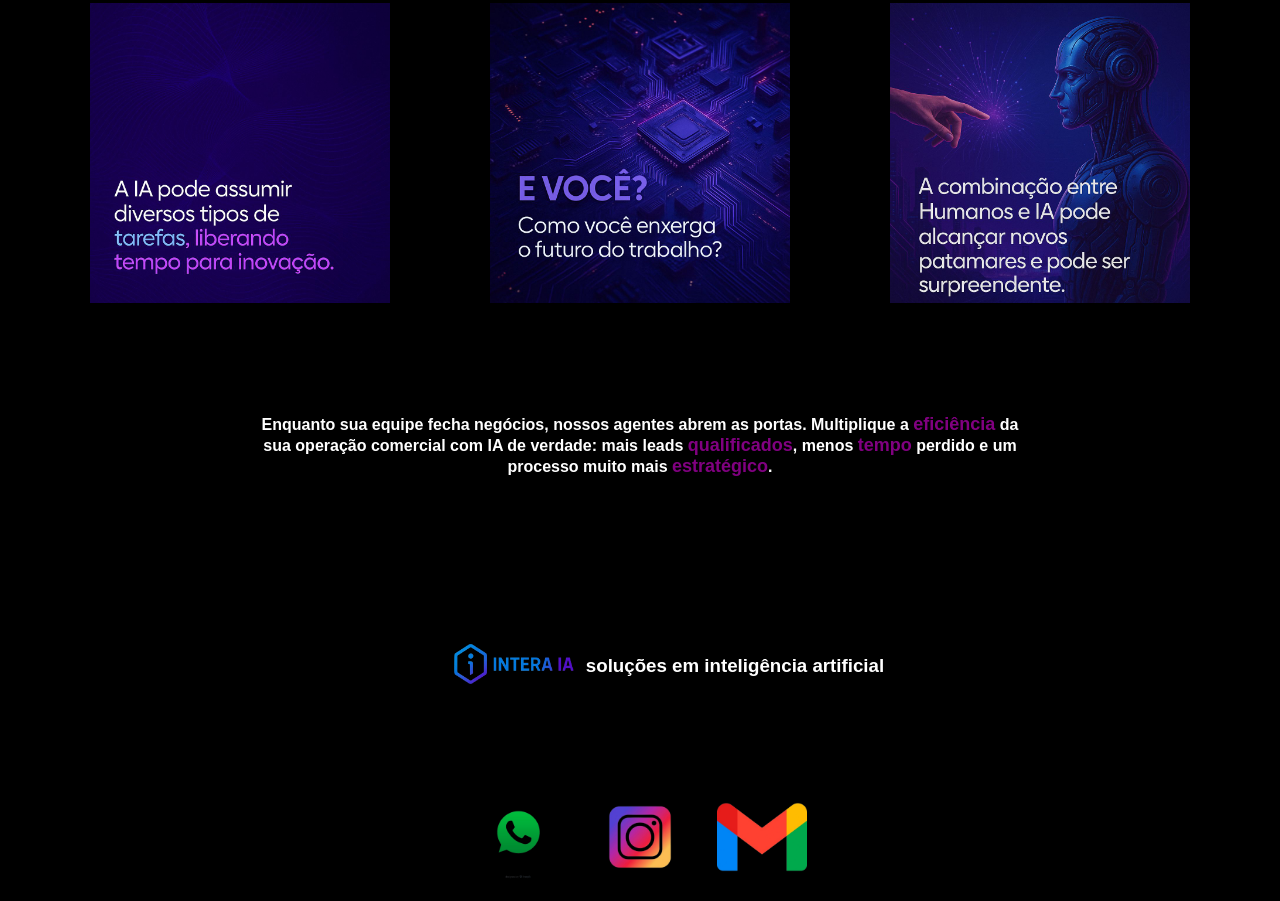
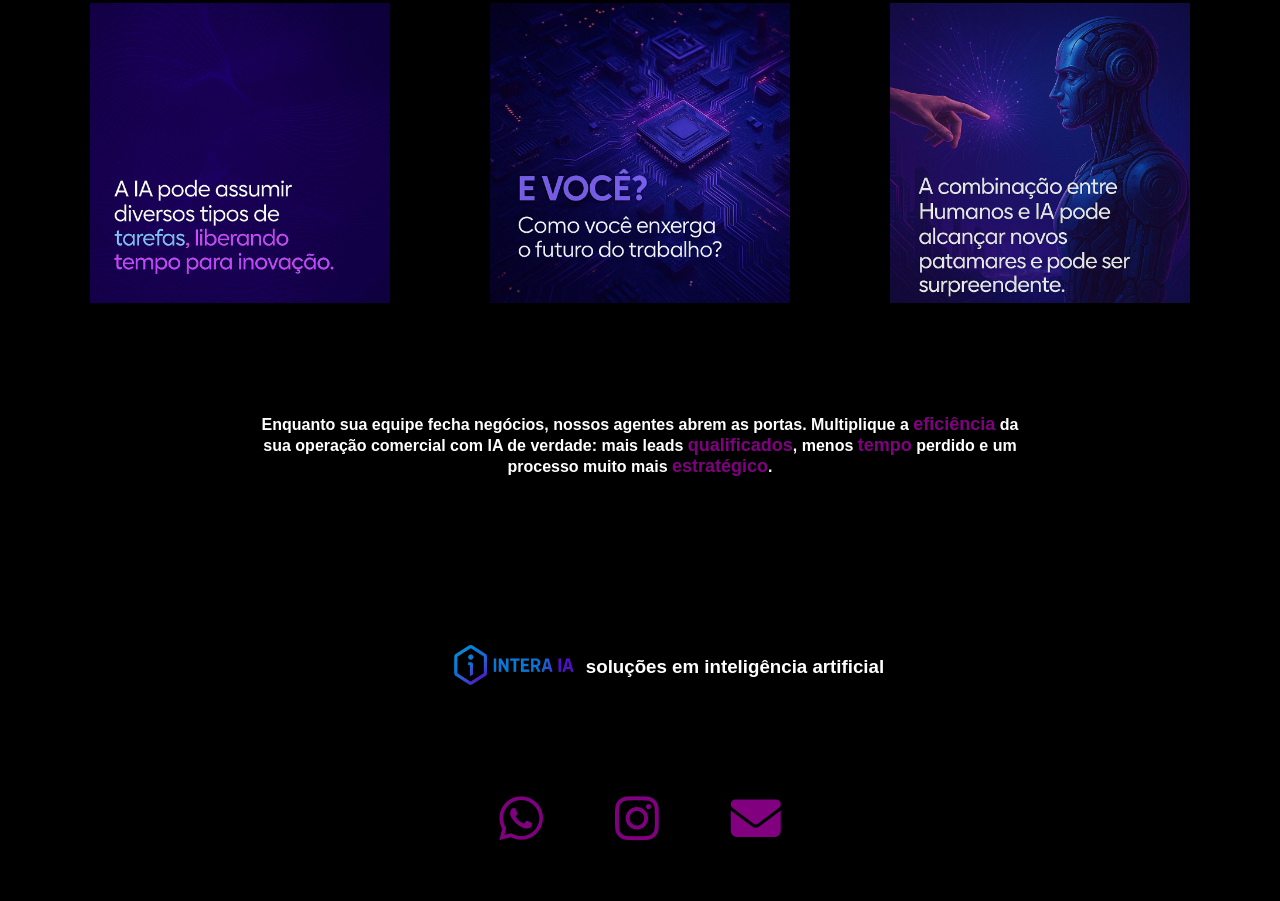
Before and after one commit to kaio-ksianskievis/Intera-IA, a plain HTML site: page index.html in a window 1280 px wide. Shown: the part 969-1870 px from the top of the page. Drawn offline with Linux system fonts and the light colour scheme.

Commit message:
adicionando icons

```diff
--- a/assets/style.css
+++ b/assets/style.css
@@ -67,7 +67,7 @@ p{
     height: 40px;
     border-radius: 500px;
     border: none;
-    background-color: purple;
+    background-color: blue;
 }
 .saiba_mais a{
     color: #fff;
@@ -133,13 +133,13 @@ h4 span, h3 span{
 .zap, .insta,.email{
     display: flex;
 }
-.zap img, .insta img, .email img{
-    width: 90px;
-    height:  90px;;
-}
+
 .contatos{
-    margin-top: 40px;
+    margin: 40px;
     display: flex;
+    justify-content: center;
+    align-items: center;
+
 }
 .final{
     display: flex; align-items: center;
@@ -152,3 +152,9 @@ h4 span, h3 span{
     border: none;
     margin: 10px;
 }
+i{
+    justify-content: center;
+    font-size: 50px;
+    color: purple;
+    margin:  0 20px 0 20px;
+}
--- a/index.html
+++ b/index.html
@@ -5,6 +5,7 @@
     <meta name="viewport" content="width=device-width, initial-scale=1.0">
     <title>Intera ia</title>
     <link rel="stylesheet" href="./assets/style.css">
+    <script src="https://kit.fontawesome.com/fff2a512c8.js" crossorigin="anonymous"></script>
 </head>
 <body id="body">
     <div class="navbar">
@@ -56,13 +57,13 @@
         </div>
         <div class="contatos">
             <div class="zap">
-                <button><a href="https://wa.me/555599276877"><img src="./assets/whatsapp.png" alt=""></a></button>
+                <button><a href="https://wa.me/555599276877"><i class="fa-brands fa-whatsapp"></i></a></button>
             </div>
             <div class="insta">
-                <button><a href="https://www.instagram.com/intera.ia?igsh=eXBpdjhnOHd5cjBw"><img src="./assets/insta.png" alt=""></a></button>
+                <button><a href="https://www.instagram.com/intera.ia?igsh=eXBpdjhnOHd5cjBw"><i class="fa-brands fa-instagram"></i></a></button>
             </div>
             <div class="email">
-                <button><a href=""><img src="./assets/gmail.png" alt=""></a></button>
+                <button><a href="mailto:ksianskieviskaio@gmail.com?subject=Assunto%20do%20Email&body=Escreva%20aqui%20sua%20mensagem.""><i class="fa-solid fa-envelope"></i></a></button>
 
             </div>
         </div>
```
Also changed, not shown: assets/gmail.png (deleted), assets/insta.png (deleted), assets/whatsapp.png (deleted).
